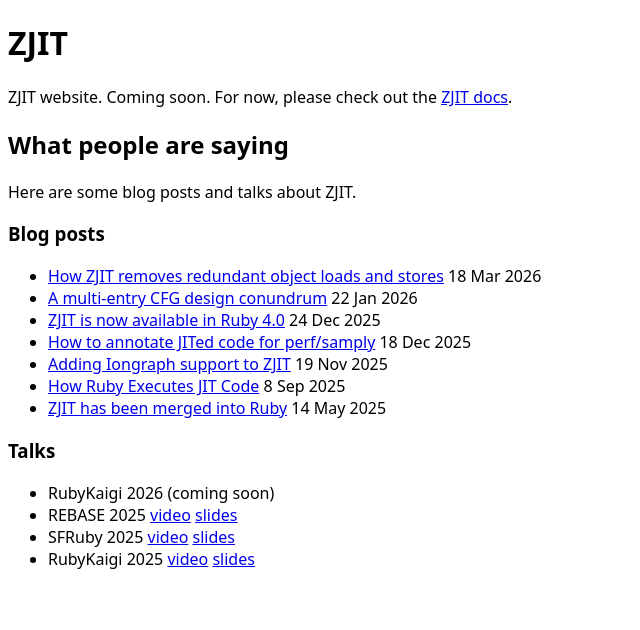
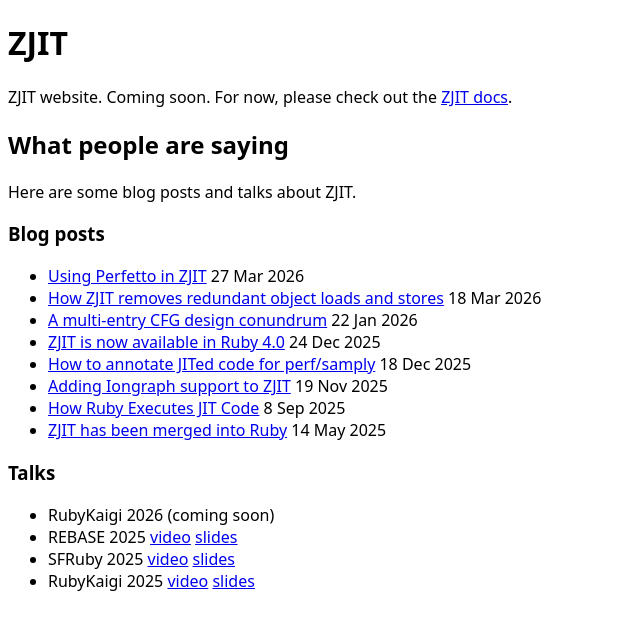
Before and after one commit to Shopify/zjit-website, a Jekyll site: the page built from index.md, in a window 1280 px wide. Shown: the top 630 px of the page, without its empty margins (0-640 px from the left). Built offline with Jekyll 4.4.1, drawn with Linux system fonts in a browser that asks for light colours.

Commit message:
Add Perfetto post

```diff
--- a/index.md
+++ b/index.md
@@ -10,6 +10,7 @@ Here are some blog posts and talks about ZJIT.
 
 ### Blog posts
 
+* [Using Perfetto in ZJIT](https://railsatscale.com/2026-03-27-using-perfetto-in-zjit/) <span class="post-date">27 Mar 2026</span>
 * [How ZJIT removes redundant object loads and stores](https://railsatscale.com/2026-03-18-how-zjit-removes-redundant-object-loads-and-stores/) <span class="post-date">18 Mar 2026</span>
 * [A multi-entry CFG design conundrum](https://bernsteinbear.com/blog/multiple-entry/) <span class="post-date">22 Jan 2026</span>
 * [ZJIT is now available in Ruby 4.0](https://railsatscale.com/2025-12-24-launch-zjit/) <span class="post-date">24 Dec 2025</span>
```
